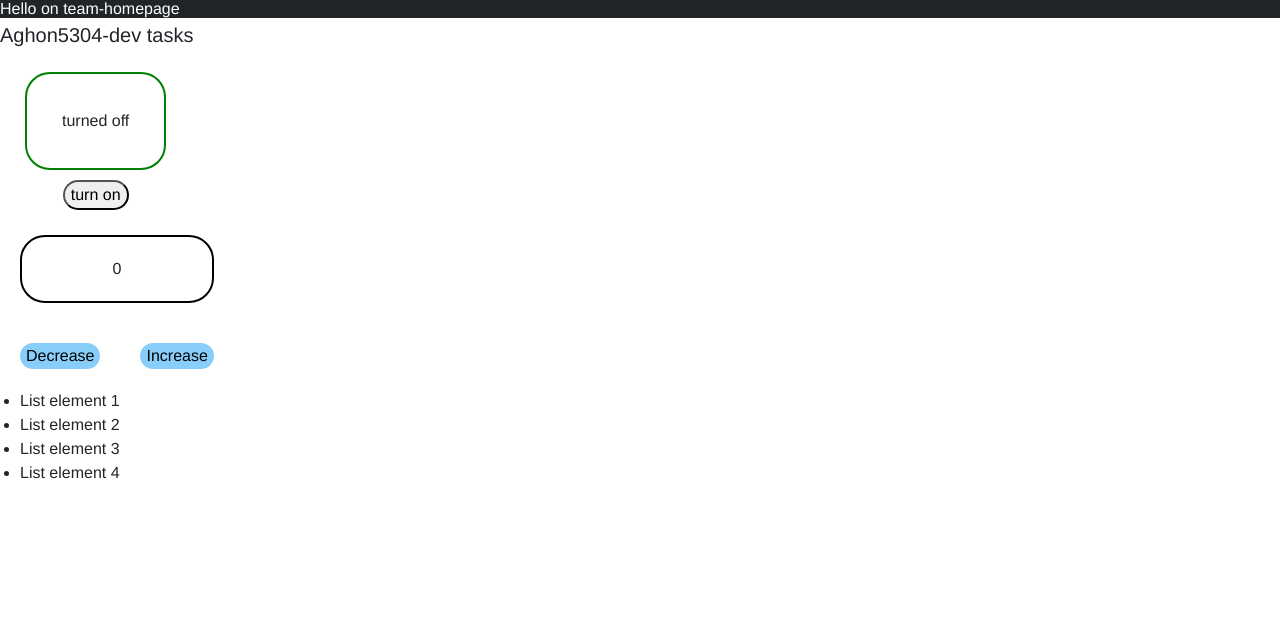
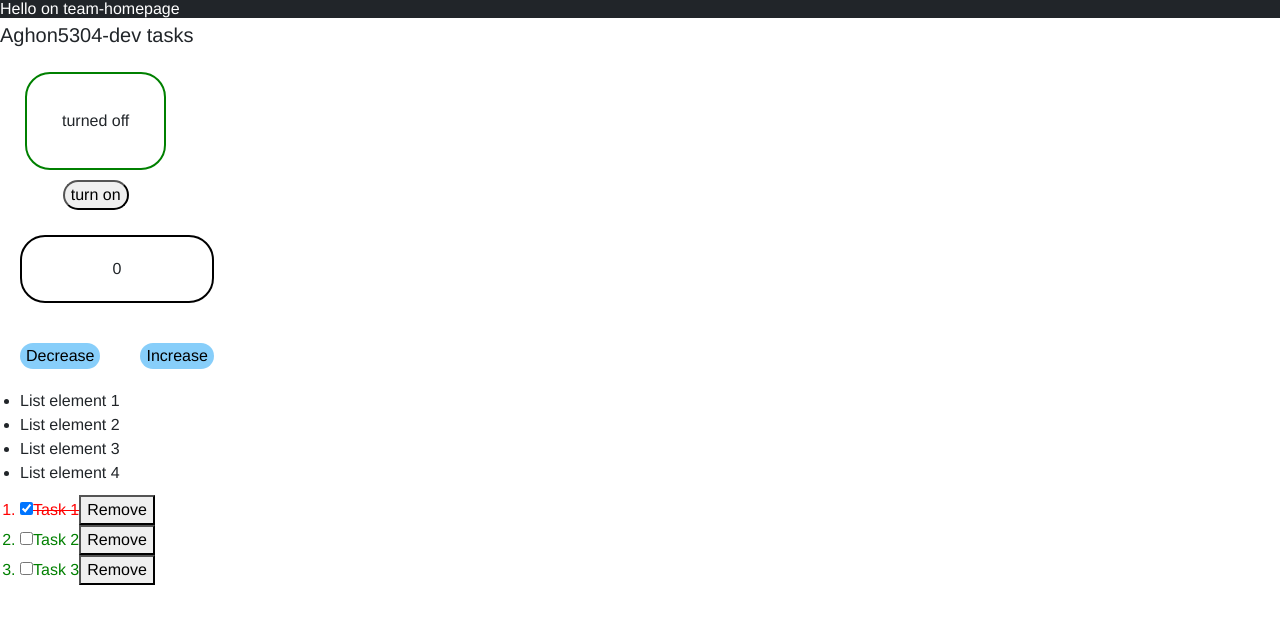
Before and after one commit to Aghon5304/dev-tasks, a Gatsby site: page / in a window 1280 px wide. Built offline with nearby package versions, Linux system fonts and the light colour scheme; Gatsby itself is replaced by a stand-in of ours.

Commit message:
Merge branch 'feature/dev-task-6'

```diff
--- /dev/null
+++ b/src/components/TaskList/TaskList.js
@@ -0,0 +1,32 @@
+import React,{useState} from "react";
+
+import { sampleTasks } from "../../pages";
+
+const TaskList = ()=>{
+    let [tasks,setTasks] = useState(sampleTasks);
+
+    const handleCheckbox = (index) =>{
+        let newTasks=[...tasks];
+        newTasks[index].completed=!newTasks[index].completed;
+        setTasks(newTasks);
+    }
+
+    const handleClick = (index)=>{
+        let newTasks = [...tasks];
+        newTasks.splice(index,1)
+        setTasks(newTasks)
+    }
+
+    const taskElements = tasks.map((task,index)=>(
+        <li key={index} style={task.completed ? {textDecoration:"line-through", color:"red"}:{textDecoration:"none", color:"green"}}>
+            <input type="checkbox" checked={task.completed} onChange={()=>handleCheckbox(index)}/>
+            {task.text}
+            <button onClick={()=>handleClick(index)}>Remove</button>
+        </li>
+    ));
+
+    return(
+            <ol>{taskElements}</ol>
+    )
+}
+export default TaskList
--- a/src/pages/index.js
+++ b/src/pages/index.js
@@ -4,7 +4,27 @@ import { AppHeader } from '../components/AppHeader/AppHeader';
 import { CheckContent } from '../components/CheckContent/CheckContent';
 import { Counter } from '../components/counter/Counter';
 import DynamicList from '../components/DynamicList/DynamicList';
+import TaskList from '../components/TaskList/TaskList'
 import { TitleText } from '../components/TitleText/TitleText';
+
+export const sampleTasks = [
+  {
+    id: 1,
+    text: 'Task 1',
+    completed: true,
+  },
+  {
+    id: 2,
+    text: 'Task 2',
+    completed: false,
+  },
+  {
+    id: 3,
+    text: 'Task 3',
+    completed: false,
+  }
+]
+
 
 const IndexPage = () => (
   <>
@@ -13,6 +33,7 @@ const IndexPage = () => (
     <CheckContent />
     <Counter />
     <DynamicList n={4} />
+    <TaskList />
   </>
 );
 
```
